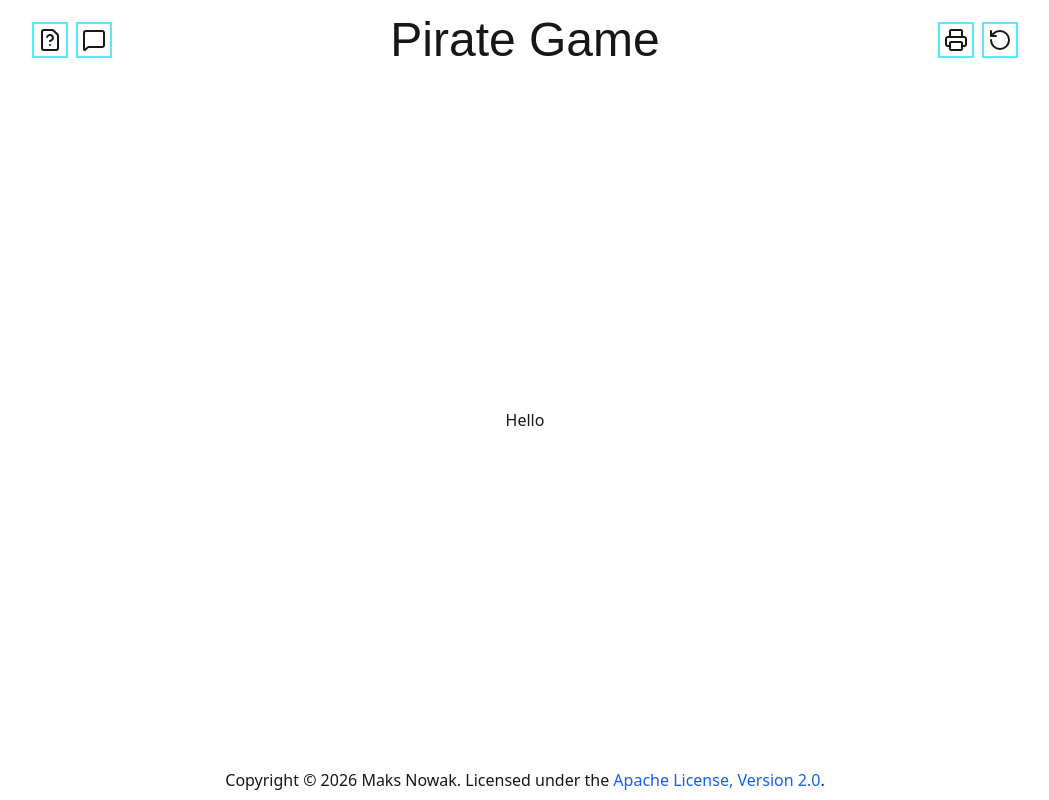
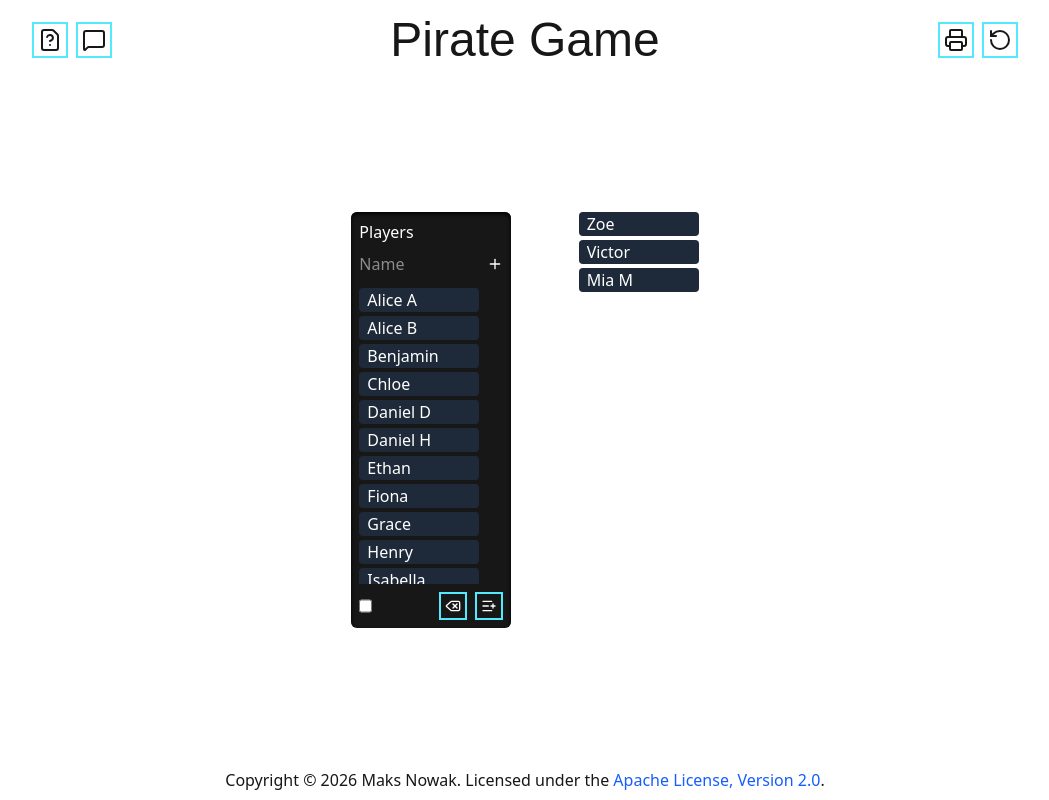
Before and after one commit to f2reninj5/Pirate-Game, a Next.js app: page /choose-queue in a window 1280 px wide. Shown: the whole page, without its empty margins (115-1164 px from the left). Built offline with nearby package versions, Linux system fonts and the light colour scheme; a web font is replaced by a local one.

Commit message:
Add previous choose queue contents to page

```diff
--- a/src/app/choose-queue/page.tsx
+++ b/src/app/choose-queue/page.tsx
@@ -1,3 +1,29 @@
+"use client";
+
+import { ArrowRight } from "lucide-react";
+import Player from "@/component/player";
+import PlayerList from "@/component/player-list";
+import { useGameContext } from "@/context/game-context";
+import { SelectionProvider } from "@/context/selection-context";
+
 export default function ChooseQueue() {
-  return <>Hello</>;
+  const { chooseQueueState } = useGameContext();
+
+  return (
+    <div className="flex flex-row gap-2 justify-between text-light">
+      <PlayerList></PlayerList>
+      <div className="grid grid-cols-[max-content_auto] gap-1">
+        <span>
+          Next <ArrowRight className="inline" size="1em"></ArrowRight>
+        </span>
+        <SelectionProvider>
+          <div className="flex flex-col gap-1">
+            {chooseQueueState.queue.map((player) => (
+              <Player player={player} key={player} />
+            ))}
+          </div>
+        </SelectionProvider>
+      </div>
+    </div>
+  );
 }
```
